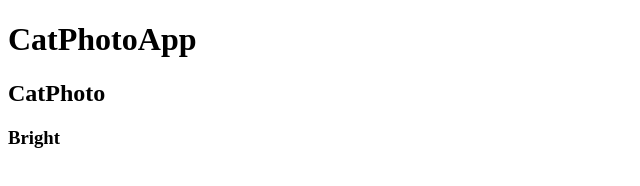
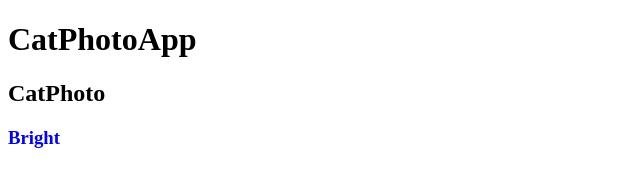
Before and after one commit to Bri7822/new_web, a plain HTML site: page index.html in a window 1280 px wide. Shown: the full height of the page, 0-640 px from the left. Drawn offline with Linux system fonts and the light colour scheme.

```diff
--- a/index.html
+++ b/index.html
@@ -6,7 +6,7 @@
  <h1> CatPhotoApp</h1>
 
  <h2> CatPhoto</h2>
- <h3>Bright</h3>
+ <h3 style="color:blue">Bright</h3>
 </head>
 
 <body>
```
